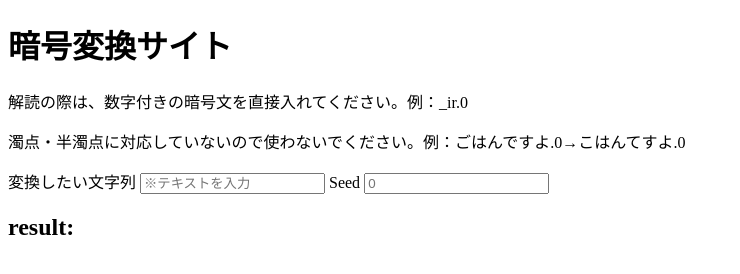
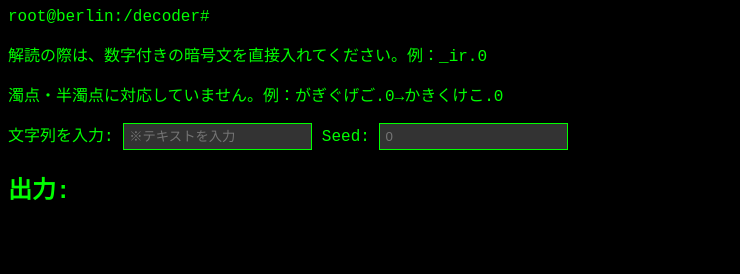
Before and after one commit to SQwalls/sq, a plain HTML site: page index.html in a window 1280 px wide. Shown: the whole page, without its empty margins (0-740 px from the left). Drawn offline with Linux system fonts and the light colour scheme.

Commit message:
Update index.html

```diff
--- a/index.html
+++ b/index.html
@@ -1,25 +1,28 @@
 <!DOCTYPE html>
 <html lang="ja">
 <head>
-    <meta charset="UTF-8">
-    <meta name="viewport" content="width=device-width, initial-scale=1.0">
-    <title>暗号変換サイト</title>
-    <link rel="stylesheet" href="styles.css">
+  <meta charset="UTF-8">
+  <meta name="viewport" content="width=device-width, initial-scale=1.0">
+  <title>BERLINWALL</title>
+  <link rel="stylesheet" href="style.css">
 </head>
 <body>
-    <div class="container">
-        <h1>暗号変換サイト</h1>
-        <p>解読の際は、数字付きの暗号文を直接入れてください。例：_ir.0</p>
-        <p>濁点・半濁点に対応していないので使わないでください。例：ごはんですよ.0→こはんてすよ.0</p>
-        <label for="inputText">変換したい文字列</label>
-        <input type="text" id="inputText" placeholder="※テキストを入力" oninput="autoTransform()">
-
-        <label for="shiftValue">Seed</label>
-        <input type="number" id="shiftValue" placeholder="0" oninput="autoTransform()">
-
-        <h2>result:</h2>
-        <div id="result"></div>
+  <div id="matrix"></div>
+  <div class="terminal">
+    <div class="header">
+      <span class="green">root@berlin:</span><span class="yellow">/decoder</span><span class="green">#</span>
     </div>
-    <script src="script.js"></script>
+    <div class="content">
+      <p class="info">解読の際は、数字付きの暗号文を直接入れてください。例：_ir.0</p>
+      <p class="info">濁点・半濁点に対応していません。例：がぎぐげご.0→かきくけこ.0</p>
+      <label for="inputText" class="green">文字列を入力:</label>
+      <input type="text" id="inputText" placeholder="※テキストを入力" oninput="autoTransform()">
+      <label for="shiftValue" class="green">Seed:</label>
+      <input type="number" id="shiftValue" placeholder="0" oninput="autoTransform()">
+      <h2 class="green">出力:</h2>
+      <div id="result" class="output"></div>
+    </div>
+  </div>
+  <script src="script.js"></script>
 </body>
 </html>
```
